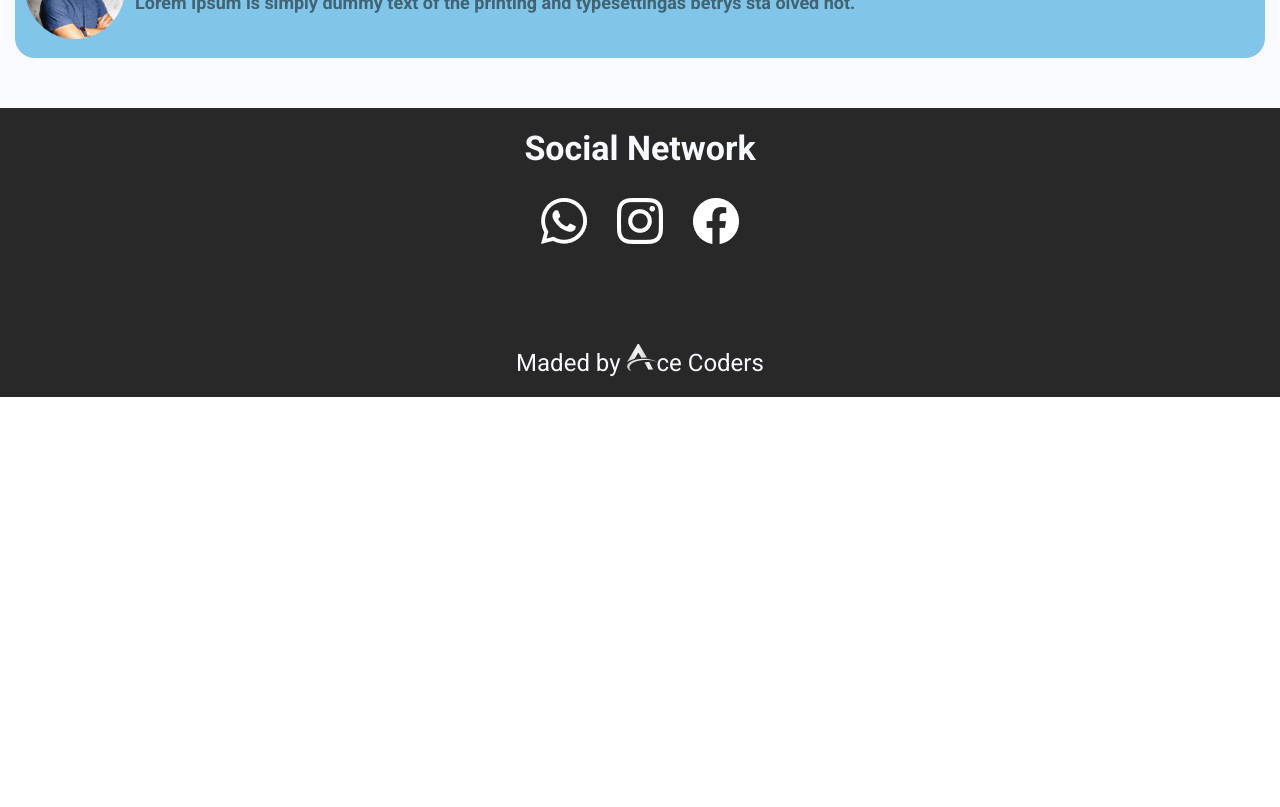
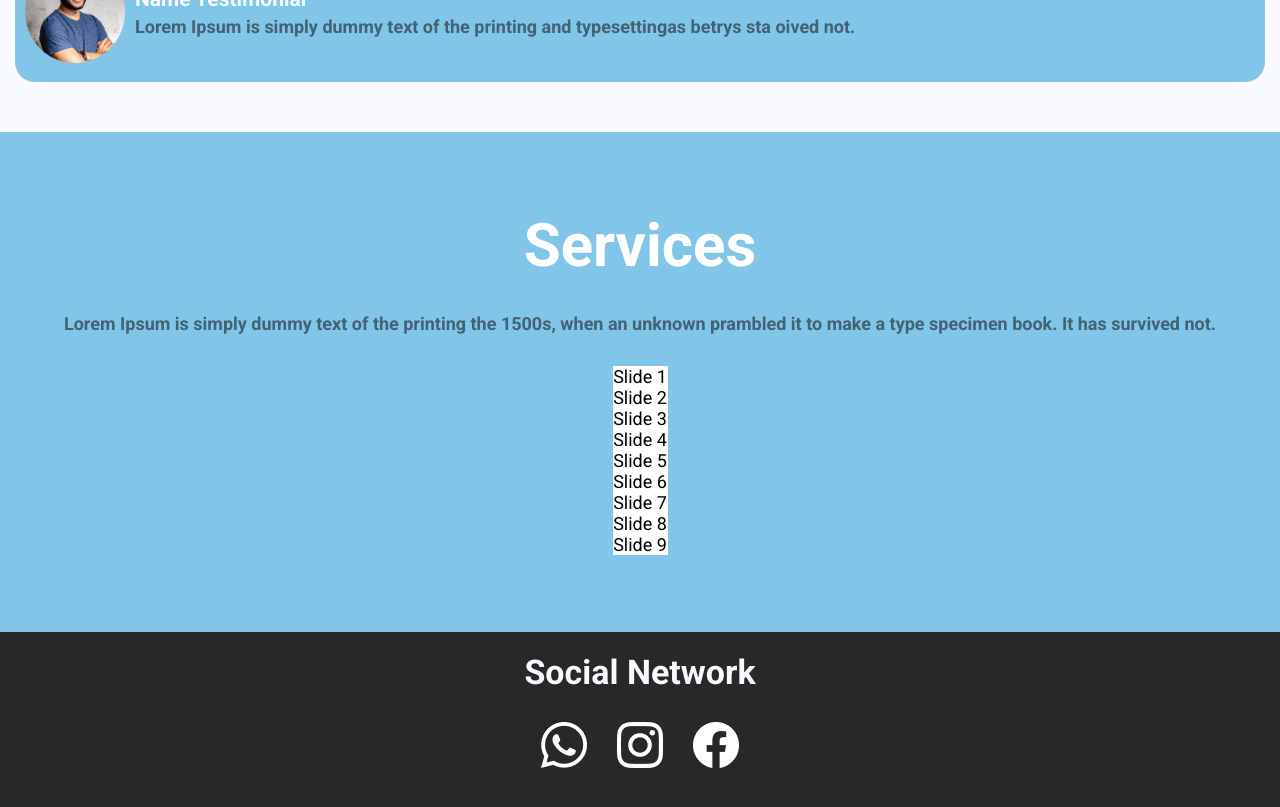
Before and after one commit to bryancol27/Norbey-transport-service-AceCoders, a React (Vite) app: page / in a window 1280 px wide. Shown: the part 2500-3307 px from the top of the page. Before the commit the page ends 2897 px from the top, so only its background shows below. Built offline with nearby package versions, Linux system fonts and the light colour scheme.

Commit message:
ADD, section service

```diff
--- a/package.json
+++ b/package.json
@@ -14,10 +14,12 @@
     "@babel/preset-env": "^7.20.2",
     "@babel/preset-react": "^7.18.6",
     "@rollup/plugin-babel": "^6.0.3",
+    "node-sass": "^8.0.0",
     "react": "^18.2.0",
     "react-dom": "^18.2.0",
     "react-feather": "^2.0.10",
-    "styled-components": "^5.3.6"
+    "styled-components": "^5.3.6",
+    "swiper": "^8.4.5"
   },
   "devDependencies": {
     "@types/react": "^18.0.26",
--- a/src/App/index.jsx
+++ b/src/App/index.jsx
@@ -11,6 +11,7 @@ import { Header } from '../Templates/Header';
 import { AboutUS } from '../Templates/AboutUs';
 import { Experience } from '@templates/Experience';
 import { Testimonials } from '@templates/Testimonials';
+import { Services } from '@templates/Services';
 
 //UI Aplication
 const App = () => {
@@ -23,6 +24,7 @@ const App = () => {
             <AboutUS/>
             <Experience/>
             <Testimonials/>
+            <Services/>
             <Footer/>
         </React.Fragment>
     );
--- /dev/null
+++ b/src/Templates/Services/index.jsx
@@ -0,0 +1,40 @@
+import React from "react";
+//import styles
+import { SectionServices } from "./styles";
+// // Import Swiper React components
+import { Swiper, SwiperSlide } from "swiper/react";
+import "./styleSwiper/swiper.css";
+
+// import required modules
+import { Pagination } from "swiper";
+
+const Services = () => {
+    return (
+        <SectionServices>
+            <h1>Services</h1>
+            <p>Lorem Ipsum is simply dummy text of the printing the 1500s, when an unknown prambled it to make a type specimen book. It has survived not. </p>
+
+            <div className="containSwiper">
+                <Swiper
+                    pagination={{
+                        dynamicBullets: true,
+                    }}
+                    modules={[Pagination]}
+                    className="mySwiper"
+                >
+                    <SwiperSlide>Slide 1</SwiperSlide>
+                    <SwiperSlide>Slide 2</SwiperSlide>
+                    <SwiperSlide>Slide 3</SwiperSlide>
+                    <SwiperSlide>Slide 4</SwiperSlide>
+                    <SwiperSlide>Slide 5</SwiperSlide>
+                    <SwiperSlide>Slide 6</SwiperSlide>
+                    <SwiperSlide>Slide 7</SwiperSlide>
+                    <SwiperSlide>Slide 8</SwiperSlide>
+                    <SwiperSlide>Slide 9</SwiperSlide>
+                </Swiper>
+            </div>
+        </SectionServices>
+    )
+}
+
+export { Services };
--- /dev/null
+++ b/src/Templates/Services/styleSwiper/swiper.css
@@ -0,0 +1,32 @@
+
+.swiper {
+    width: 100%;
+    height: 100%;
+  }
+
+  .swiper-slide {
+    text-align: center;
+    font-size: 18px;
+    background: #fff;
+
+    /* Center slide text vertically */
+    display: -webkit-box;
+    display: -ms-flexbox;
+    display: -webkit-flex;
+    display: flex;
+    -webkit-box-pack: center;
+    -ms-flex-pack: center;
+    -webkit-justify-content: center;
+    justify-content: center;
+    -webkit-box-align: center;
+    -ms-flex-align: center;
+    -webkit-align-items: center;
+    align-items: center;
+  }
+
+  .swiper-slide img {
+    display: block;
+    width: 100%;
+    height: 100%;
+    object-fit: cover;
+  }
--- /dev/null
+++ b/src/Templates/Services/styles.js
@@ -0,0 +1,29 @@
+import styled from "styled-components";
+//import variable sof colors
+import { variables } from '../../Styles/Variables';
+
+
+export const SectionServices = styled.section`
+    width: 100%;
+    height: 500px;
+    background: ${variables.colors.blue};
+    display: flex;
+    justify-content: center;
+    align-items: center;
+    flex-direction: column;
+    gap: 2rem;
+    padding: 0px 1rem;
+
+    h1{
+        font-size: 60px;
+        color: #fff;
+    }
+
+    p{
+        color: #fff;
+        font-size: 18px;
+        font-weight: bold;
+        color: #416374;
+        text-align: center;
+    }
+`;
--- a/src/Templates/Testimonials/styles.js
+++ b/src/Templates/Testimonials/styles.js
@@ -13,10 +13,9 @@ export const TestimonialsContainer = styled.section`
     align-items: center;
 
     h2 {
-        text-transform: uppercase;
         color: ${variables.colors.blue};
         font-weight: 700;
-        font-size: 40px;
+        font-size: 60px;
         margin-bottom: 25px;
     }
 
```
Also changed, not shown: 1 other file (tests, documents, lock files or other folders).
